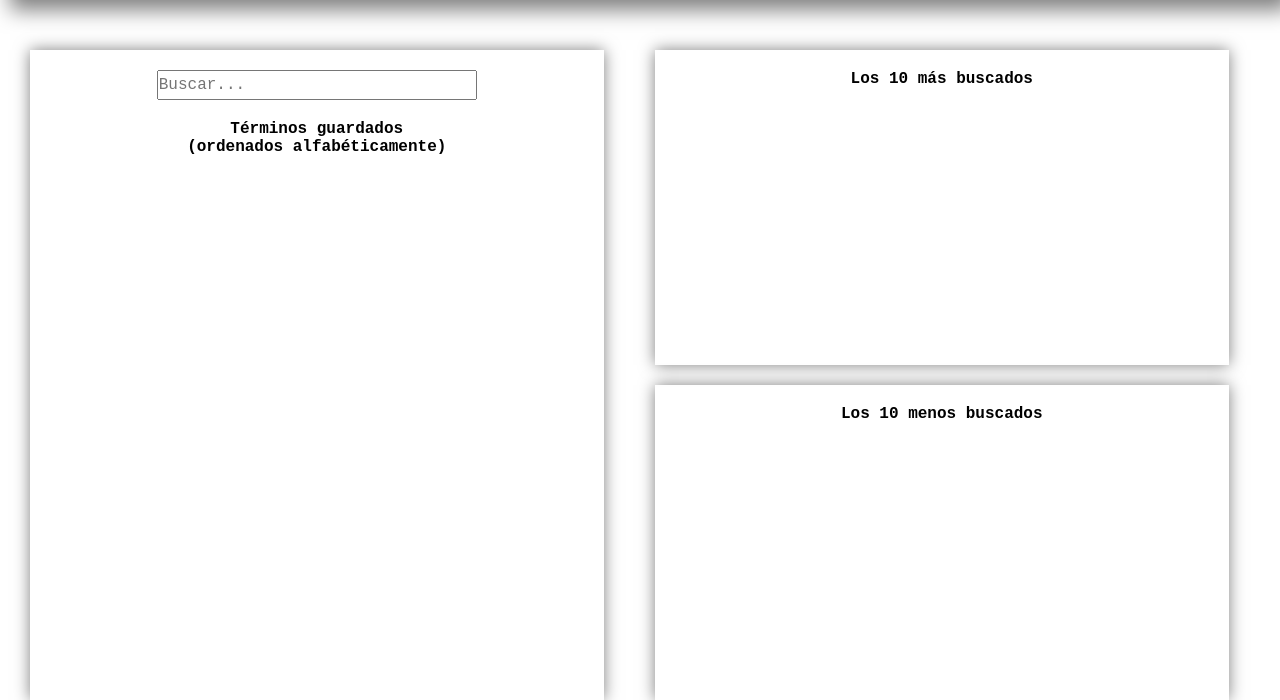
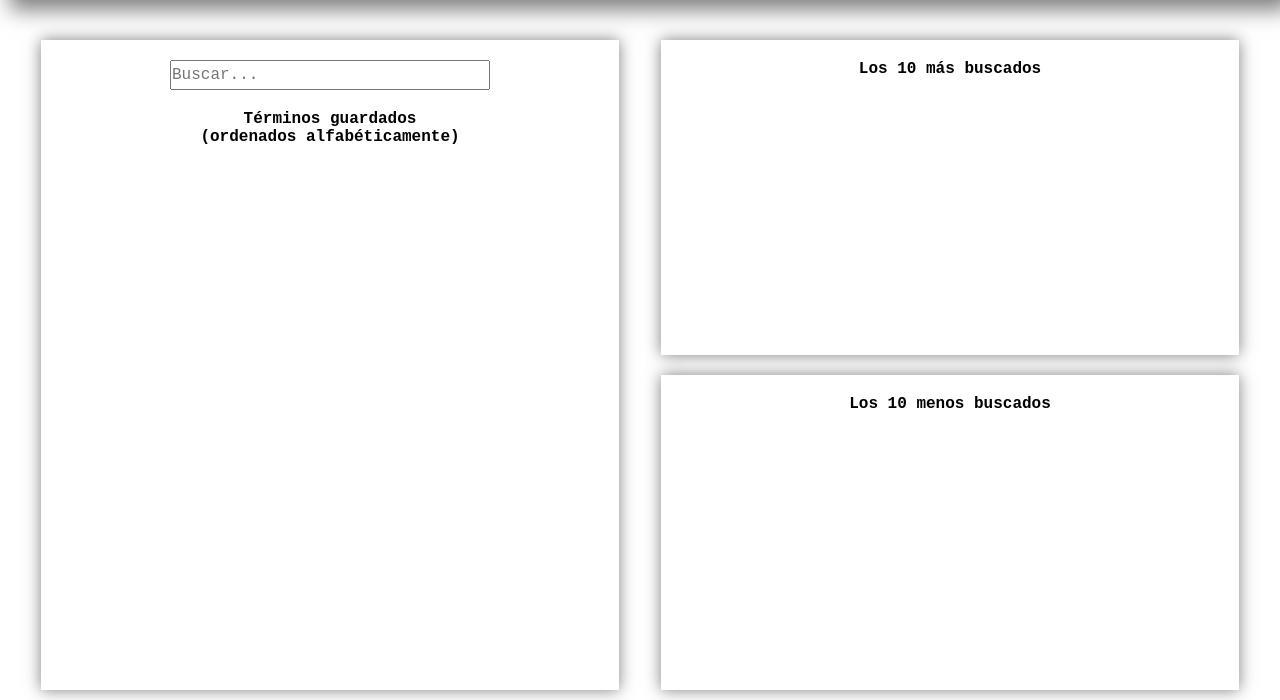
Before and after one commit to spkyluis/Proyecto-Final, a Flask app: page /listaralfa in a window 1280 px wide. Shown: the part 100-800 px from the top of the page. Run offline with Flask 3, Linux system fonts and the light colour scheme; data that the repository does not hold is empty.

Commit message:
centrado de grid
centro objetos

```diff
--- a/static/estilos/estilos.css
+++ b/static/estilos/estilos.css
@@ -218,11 +218,11 @@
 .contenedor-listado {
     display: grid;
     grid-template-columns: 1fr 1fr;
-    justify-content: space-evenly;
-    align-content: center;
-    column-gap: 10px;
+    /* justify-content: space-evenly; */
+    place-items: center;
+    /* column-gap: 10px; */
     row-gap: 40px;
-    margin-top: 120px;
+    margin-top: 130px;
     padding: 20px;
 }
 
```
